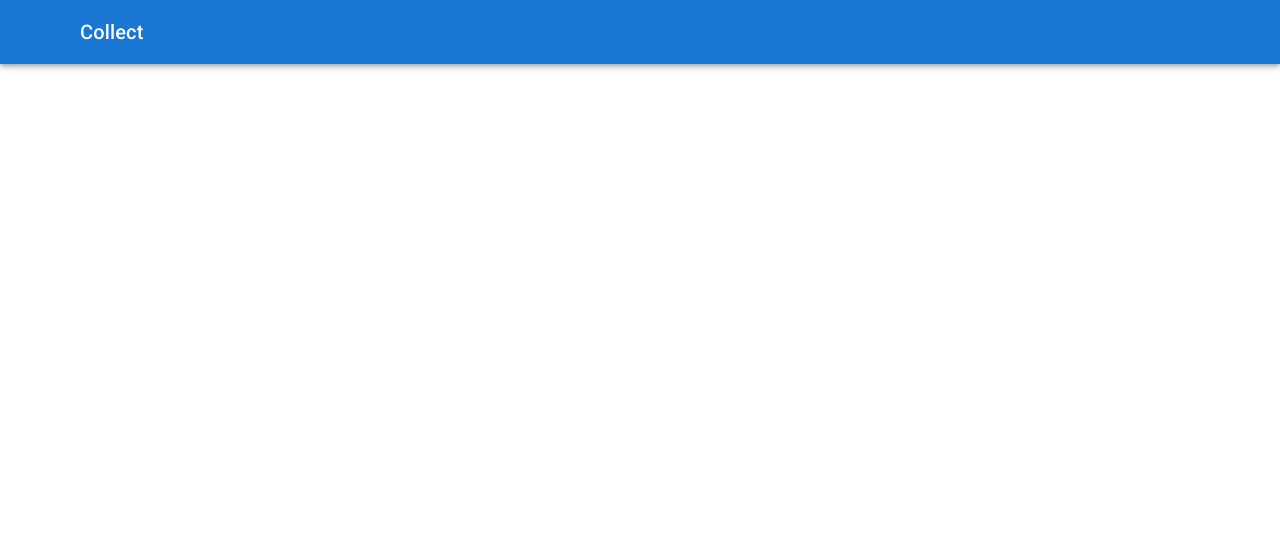
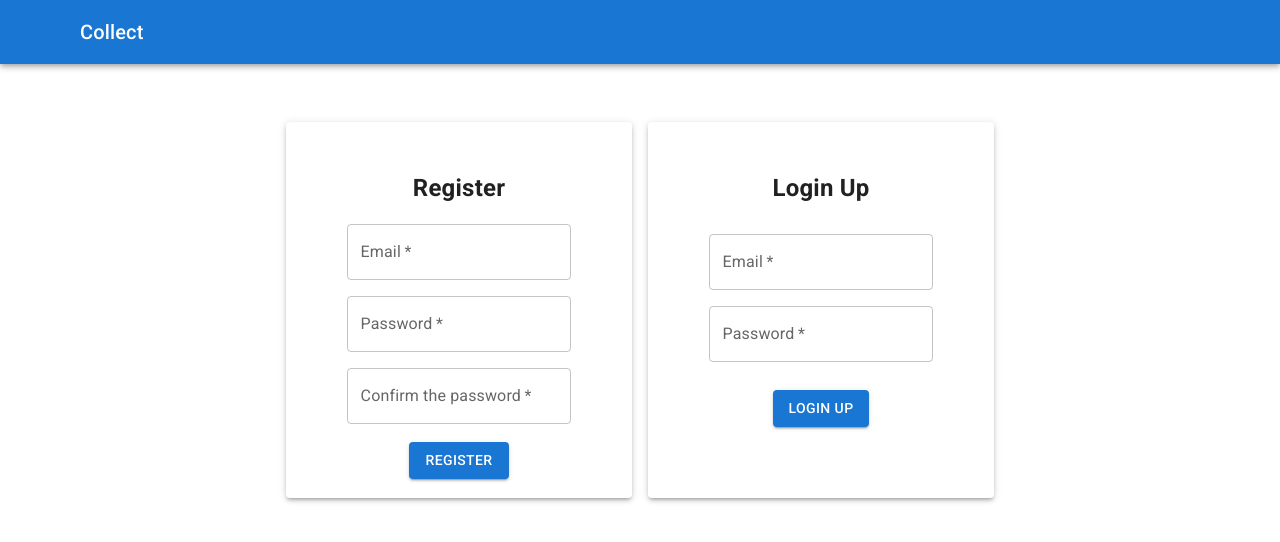
Before and after one commit to AntonKrivelo/collect98, a React (Create React App) app: page / in a window 1280 px wide. Shown: the top 542 px of the page. Built offline with nearby package versions, Linux system fonts and the light colour scheme; some icons are missing.

Commit message:
added login up and register

```diff
--- a/src/App.js
+++ b/src/App.js
@@ -1,10 +1,12 @@
 import './App.css';
 import MenuAppBar from './components/MenuAppBar/MenuAppBar';
+import UserAuthentication from './components/MenuAppBar/UserAuthentication/UserAuthentication';
 
 function App() {
   return (
     <div className="App">
       <MenuAppBar />
+      <UserAuthentication />
     </div>
   );
 }
--- a/src/components/MenuAppBar/MenuAppBar.jsx
+++ b/src/components/MenuAppBar/MenuAppBar.jsx
@@ -61,7 +61,7 @@ export default function MenuAppBar() {
                 onClose={handleClose}
               >
                 <MenuItem onClick={handleClose}>Register</MenuItem>
-                <MenuItem onClick={handleClose}>Sign Up</MenuItem>
+                <MenuItem onClick={handleClose}>Login up</MenuItem>
               </Menu>
             </div>
           )}
--- /dev/null
+++ b/src/components/MenuAppBar/UserAuthentication/UserAuthentication.jsx
@@ -0,0 +1,71 @@
+import { Box, Button, TextField, Typography } from '@mui/material';
+import Paper from '@mui/material/Paper';
+
+const UserAuthentication = () => {
+  return (
+    <Box
+      sx={{
+        display: 'flex',
+        flexWrap: 'wrap',
+        justifyContent: 'center',
+        marginTop: '50px',
+        '& > :not(style)': {
+          m: 1,
+          width: 250,
+          height: 280,
+          padding: 6,
+        },
+      }}
+    >
+      <Paper elevation={3}>
+        <Typography
+          sx={{ textAlign: 'center', marginBottom: '10px', fontWeight: '900', fontSize: '24px' }}
+        >
+          Register
+        </Typography>
+        <Box
+          display="flex"
+          flexDirection="column"
+          justifyContent="center"
+          alignItems="center"
+          component="form"
+          sx={{ '& .MuiTextField-root': { m: 1, width: '25ch' } }}
+          noValidate
+          autoComplete="off"
+        >
+          <TextField required id="outlined-required" label="Email" />
+          <TextField required id="outlined-required" label="Password" />
+          <TextField required id="outlined-required" label="Confirm the password" />
+          <Button sx={{ marginTop: '10px' }} variant="contained">
+            Register
+          </Button>
+        </Box>
+      </Paper>
+      <Paper elevation={3}>
+        <Typography
+          sx={{ textAlign: 'center', marginBottom: '20px', fontWeight: '900', fontSize: '24px' }}
+        >
+          Login Up
+        </Typography>
+        <Box
+          display="flex"
+          flexDirection="column"
+          justifyContent="center"
+          alignItems="center"
+          component="form"
+          sx={{ '& .MuiTextField-root': { m: 1, width: '25ch' } }}
+          noValidate
+          autoComplete="off"
+        >
+          <TextField required id="outlined-required" label="Email" />
+          <TextField required id="outlined-required" label="Password" />
+          <Button sx={{ marginTop: '20px' }} variant="contained">
+            Login up
+          </Button>
+        </Box>
+      </Paper>
+    </Box>
+  );
+};
+
+export default UserAuthentication;
```
